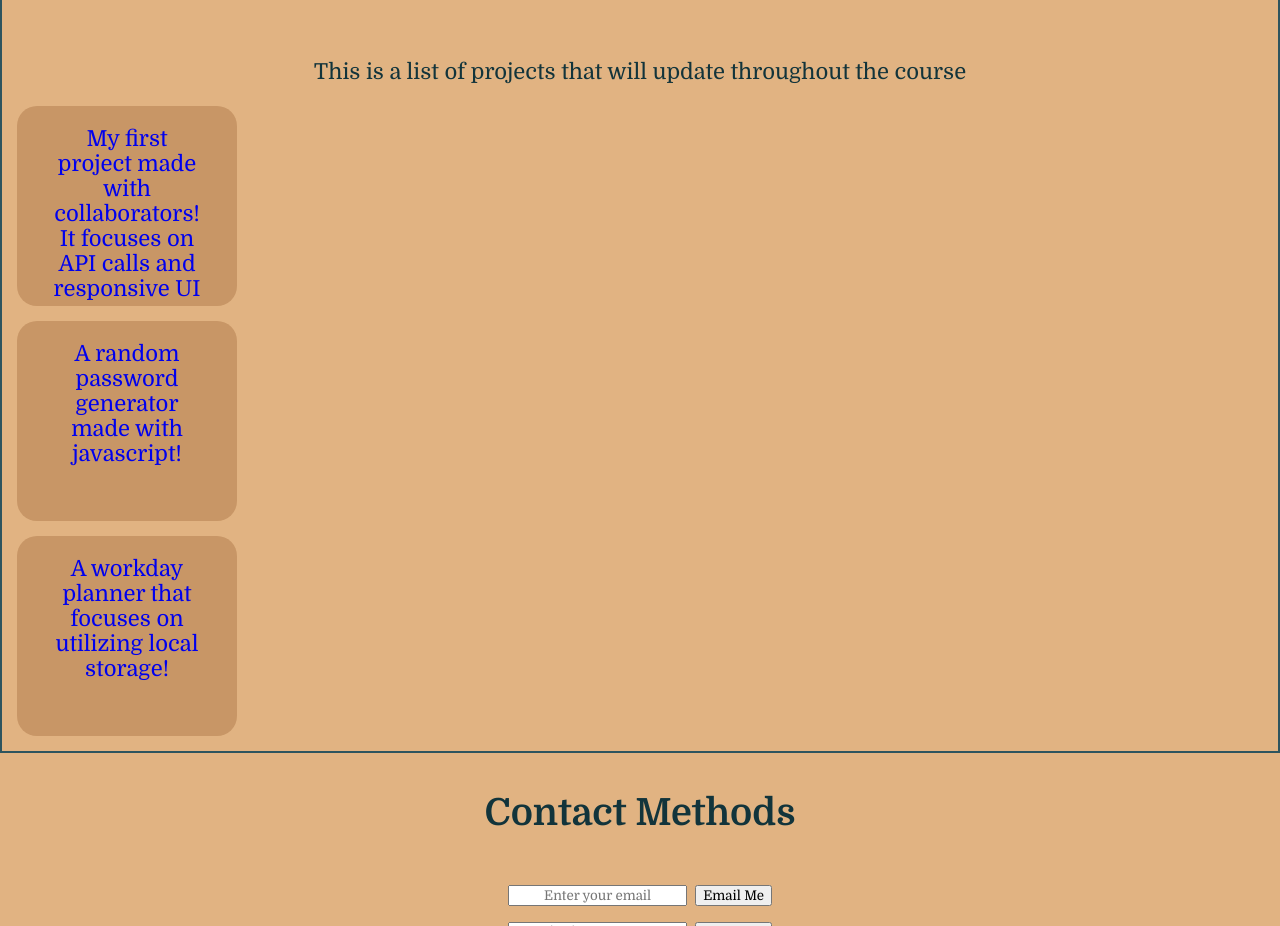
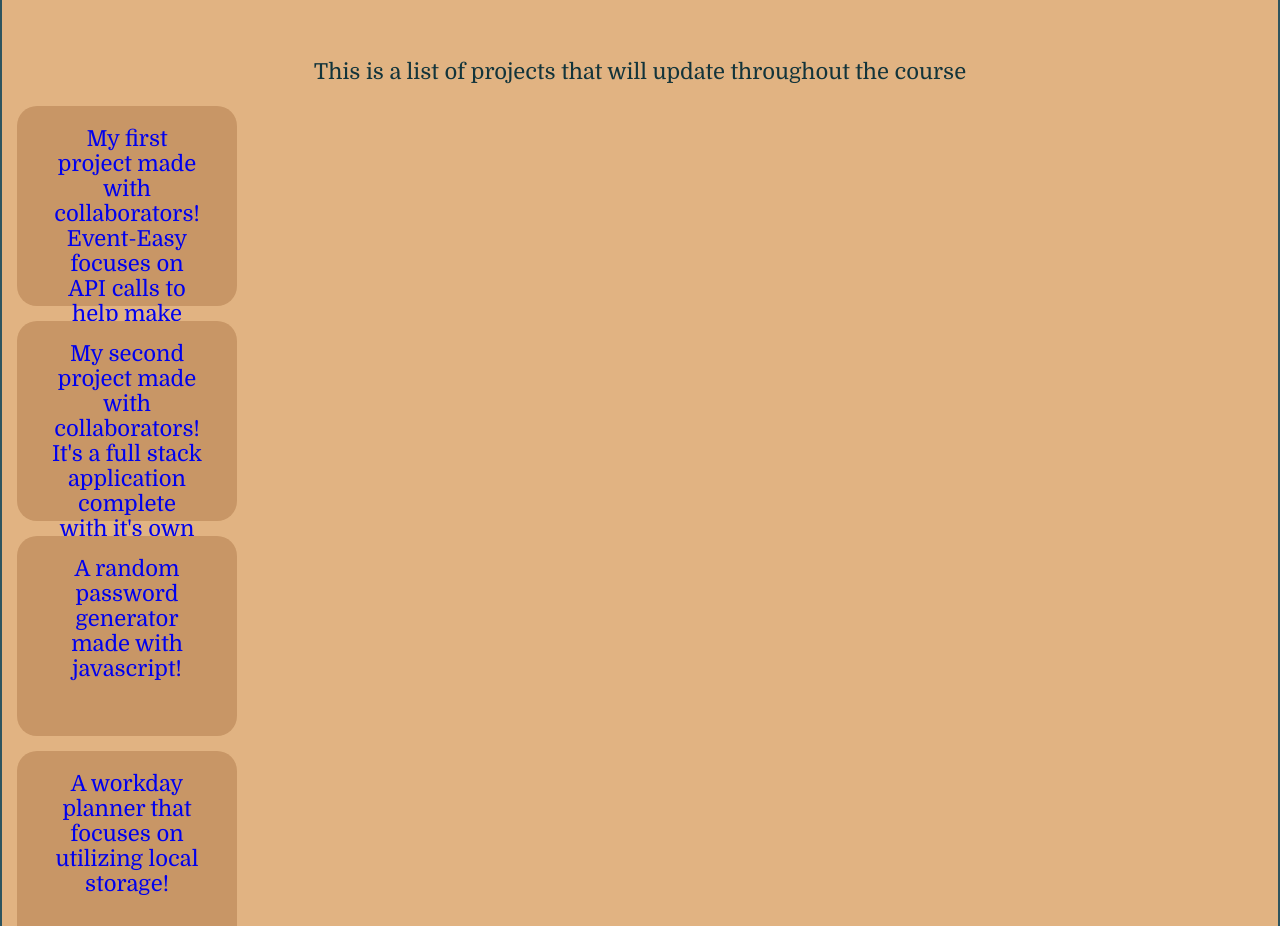
Before and after one commit to Damien-Shoemake/Week-2-Challenge, a plain HTML site: page index.html in a window 1280 px wide. Shown: the part 1340-2266 px from the top of the page. Drawn offline with Linux system fonts and the light colour scheme.

Commit message:
updating portfolio

```diff
--- a/index.html
+++ b/index.html
@@ -52,10 +52,17 @@
         <section class="works">
             <div class="card">
             <a href="https://github.com/Damien-Shoemake/Project01-SuperHardworkingInnovativeTeam" target='_blank' id="project1">
-                    My first project made with collaborators! It focuses on API calls and responsive UI
+                    My first project made with collaborators! Event-Easy focuses on API calls to help make traveling more interesting, built with mobile first in mind.
 
                 </a>
             </div>
+
+            <div class="card">
+                <a href="https://github.com/Damien-Shoemake/project2-CRUD-Happens" target='_blank' id="project2">
+                        My second project made with collaborators! It's a full stack application complete with it's own API. Built with mobile first in mind.
+
+                    </a>
+                </div>
 
             <div class="card">
             <a href="https://github.com/Damien-Shoemake/javascript-password-generator" target="_blank" id="password-generator">
```
